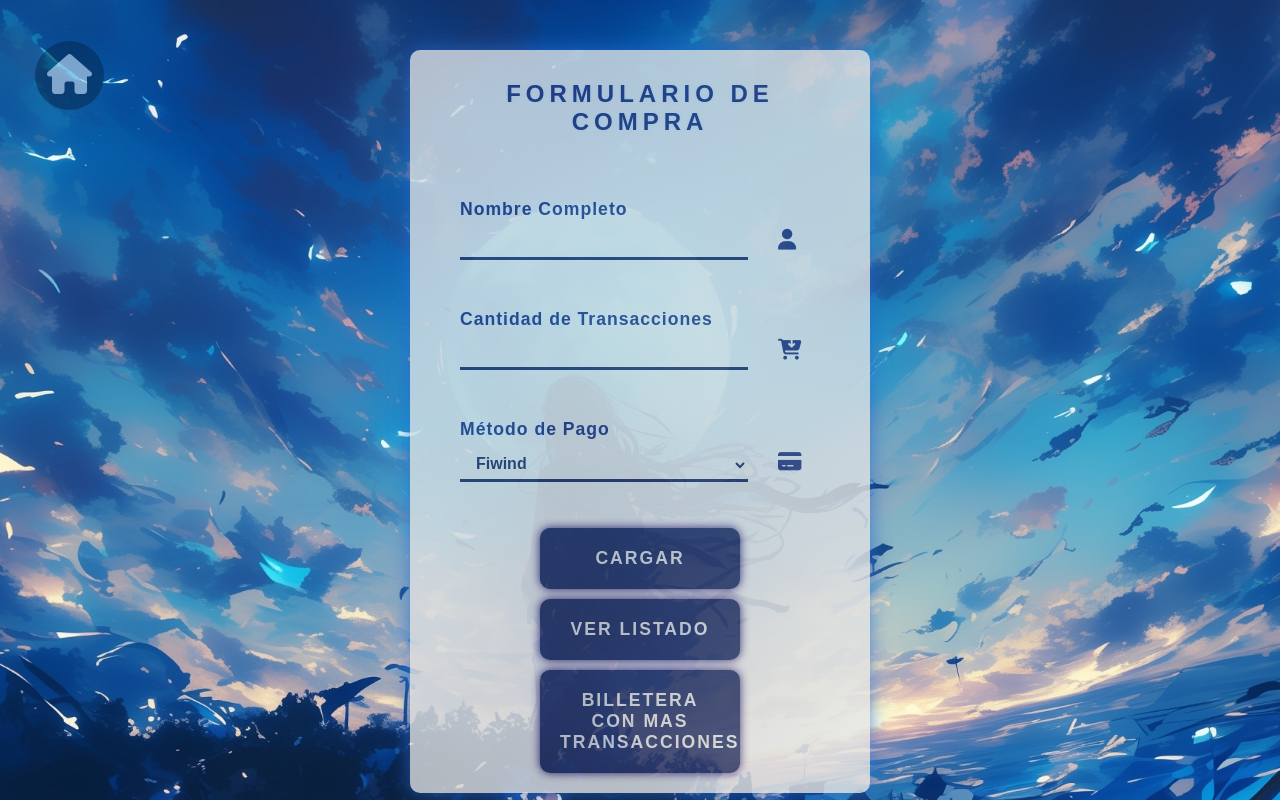
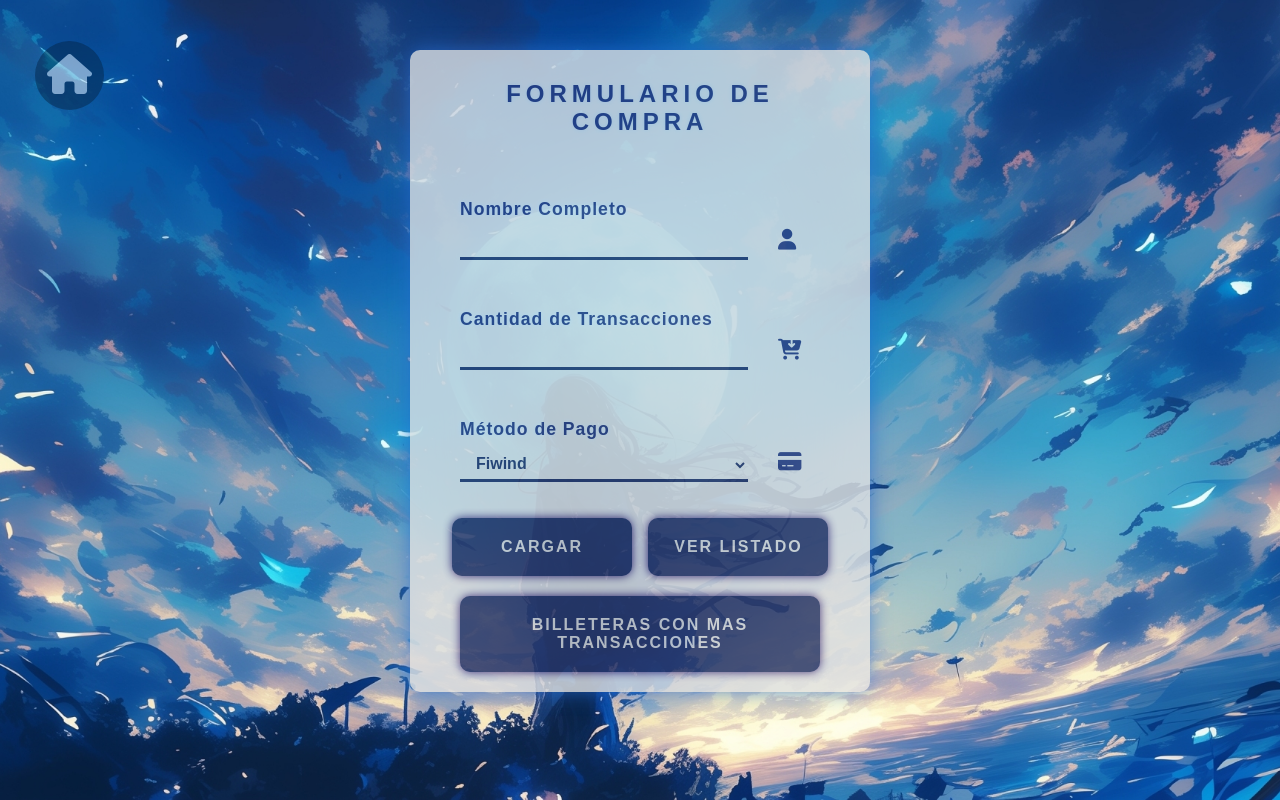
Before and after one commit to garceteclaudio/proyecto03js_GestorBilleteraVirtual_grupo_06, a plain HTML site: page public/resources/views/index.html in a window 1280 px wide. Drawn offline with Linux system fonts and the light colour scheme.

Commit message:
requare y botones
botones y requare

```diff
--- a/public/CSS/index.css
+++ b/public/CSS/index.css
@@ -36,6 +36,7 @@ body{
 
 div{
     box-sizing: border-box;
+    margin: 0;
 }
 
 .form_input{
@@ -124,7 +125,7 @@ option{
 }
 
 button{
-    display: block;
+
     margin: auto;
     margin-top: 10px;
     background-color: #212d61;
@@ -132,19 +133,40 @@ button{
     border-radius: 10px;
     width: 50%;
     box-shadow: 0 0 10px #240e67;
-    font-size: 1.1rem;
+    font-size: 1rem;
     text-transform: uppercase;
     letter-spacing: 2px;
     font-weight: 700;
     color: #ddd;
     padding: 20px;
+    cursor: pointer;
+
+}
+.bt-chico{
+    box-sizing: border-box;
+    margin:auto;
+    font-size: 1rem;
+    width: 45%;
+    margin:0;
+    margin-left: 12px
+}
+.bt-grande{
+    font-size: 1.rem;
+    display: block;
+    width: 90%;
+    margin:auto;
+    margin-top: 20px;
 }
 
 button:hover{
-    background-color: #e0dcf5;
-    color:#212d61;
-    box-shadow: 0 0 5px #ddd;
-    font-size: 1.2rem;
+    background-color: #000000e7;
+    color:#f9f9f9;
+    box-shadow: 0 0 20px #1a0749;
+
+}
+button:active{
+    background-color: #ddd;
+    color: #224;
 }
 
 .listado {
--- a/public/resources/views/index.html
+++ b/public/resources/views/index.html
@@ -21,14 +21,14 @@
         <!-- NOMBRE -->
         <div class="form_input">
           <label for="nombre">Nombre Completo</label>
-          <input type="text" id="nombre" /><i
+          <input type="text" id="nombre" required/><i
             class="fa-solid fa-user linea"
           ></i>
         </div>
         <!-- TRANSACCIONES -->
         <div class="form_input">
           <label for="transacciones">Cantidad de Transacciones</label>
-          <input type="number" id="transacciones" /><i
+          <input type="number" id="transacciones" required/><i
             class="fa-solid fa-cart-arrow-down linea"
           ></i>
         </div>
@@ -48,10 +48,10 @@
         </div>
         <!-- BOTONES -->
         <div>
-          <button type="submit" id="cargar">Cargar</button>
-          <button type="button" id="verListado">Ver Listado</button>
-          <button type="button" id="masTransacciones" onclick="irAOtroHtml()">
-            Billetera con mas transacciones
+          <button type="submit" id="cargar" class="bt-chico">Cargar</button>
+          <button type="button" id="verListado" class="bt-chico">Ver Listado</button>
+          <button type="button" id="masTransacciones" class="bt-grande" onclick="irAOtroHtml()">
+            Billeteras con mas transacciones
           </button>
         </div>
       </form>
```
